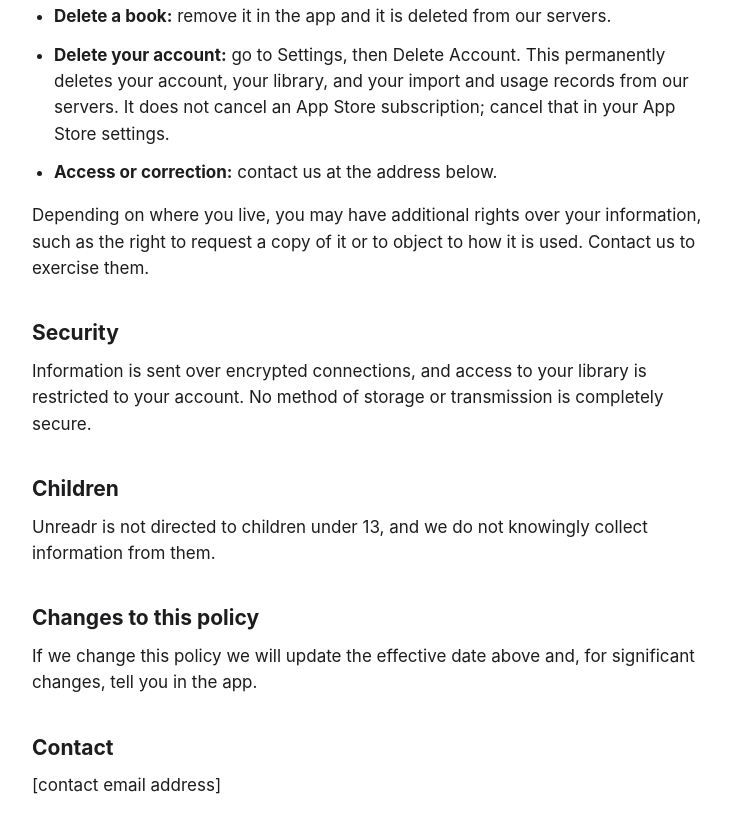
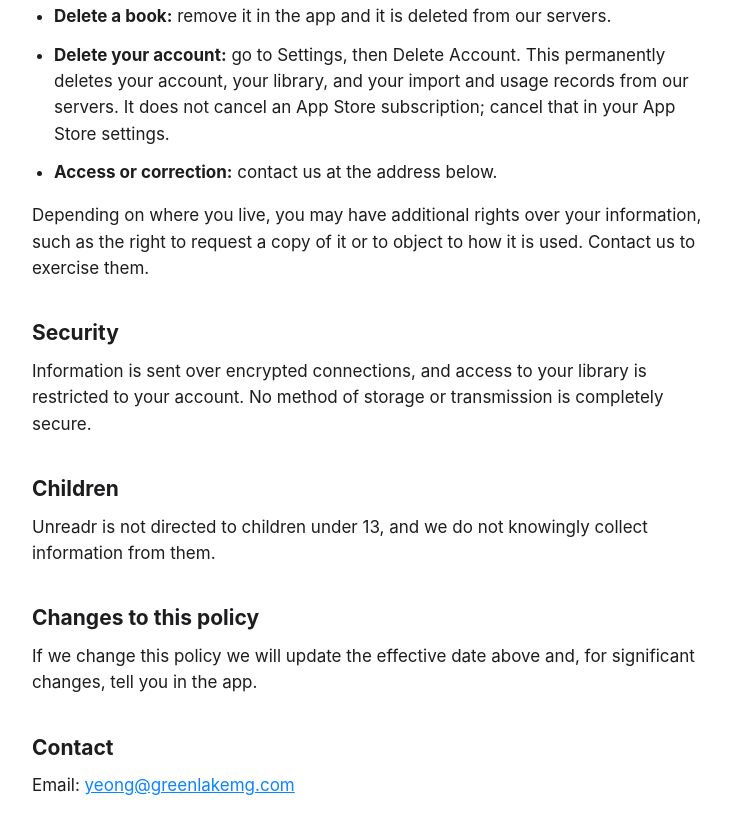
Before and after one commit to yeongheo/unreadr-legal, a plain HTML site: page privacy/index.html in a window 1280 px wide. Shown: the part 1867-2701 px from the top of the page, without its empty margins (268-999 px from the left). Drawn offline with Linux system fonts and the light colour scheme.

Commit message:
Add the privacy contact email
Co-Authored-By: Claude Opus 5.5 <noreply@anthropic.com>

```diff
--- a/privacy/index.html
+++ b/privacy/index.html
@@ -66,7 +66,7 @@
 <p>If we change this policy we will update the effective date above and, for significant changes, tell you in the app.</p>
 
 <h2>Contact</h2>
-<p>[contact email address]</p>
+<p>Email: <a href="mailto:yeong@greenlakemg.com">yeong@greenlakemg.com</a></p>
 </main>
 </body>
 </html>
```
